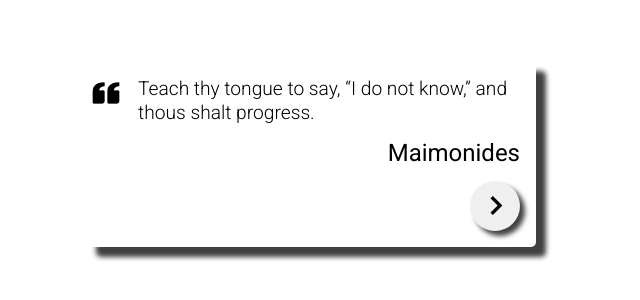
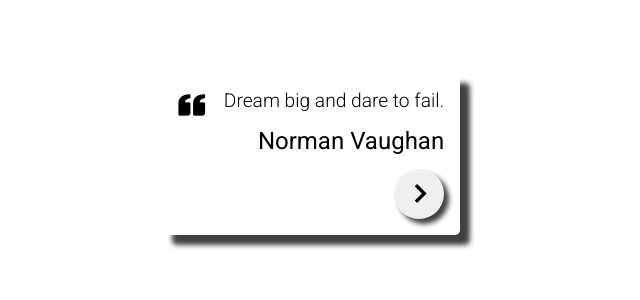
Before and after one commit to GuillermoBPY/entregable1-gen22.1, a React (Vite) app: page / in a window 1280 px wide. Shown: the part 246-546 px from the top of the page, without its empty margins (329-969 px from the left). Built offline with nearby package versions, Linux system fonts and the light colour scheme.

Commit message:
Actualizado

```diff
--- a/src/App.css
+++ b/src/App.css
@@ -17,7 +17,7 @@
 
 .quotebox__frase {
   display: grid;
-  grid-template-columns: 20px 1fr;
+  grid-template-columns: 30px 1fr;
   gap: 1rem;
   justify-items: flex-end;
 }
@@ -42,6 +42,7 @@
   place-content: center;
   box-shadow: 5px 5px 5px 0px rgba(0, 0, 0, 0.75);
   font-size: 2.5rem;
+  margin-left: auto;
 }
 .quotebox__btn:active {
   box-shadow: 10px 10px 5px 0px rgba(0, 0, 0, 0.75) inset;
--- a/src/App.jsx
+++ b/src/App.jsx
@@ -12,7 +12,7 @@
 
   return (
     <div className="App" style={{ backgroundColor: bgColor, color: bgColor }}>
-      <QuoteBox randomColor={randomColor} setbgColor={setbgColor} color={bgColor}/>
+      <QuoteBox randomColor={randomColor} setbgColor={setbgColor} bgColor={bgColor}/>
     </div>
   );
 }
--- a/src/components/QuoteBox.jsx
+++ b/src/components/QuoteBox.jsx
@@ -1,20 +1,28 @@
 import React from "react";
 import QuoteBoxFrase from "./QuoteBoxFrase";
+import QuoteboxBtn from "./QuoteBoxBtn"
+import quotes from "../json/quotes.json"
+import { useState } from "react";
 
-
-const QuoteBox = ({ randomColor, setbgColor,color}) => {
-  const randomArrayElement = (array) => {
+const QuoteBox = ({ randomColor, setbgColor, bgColor }) => {
+const randomArrayElement = (array) => {
     const indexElement = Math.floor(Math.random() * array.length);
     return array[indexElement];
   };
+  const [randomQuote, setrandomQuote] = useState(randomArrayElement(quotes));
 
+  const updateSates = () => {
+    setrandomQuote(randomArrayElement(quotes));
+    setbgColor(randomColor());
+  };
   return (
     <div className="App__quoteBox">
       <QuoteBoxFrase
-        randomArrayElement={randomArrayElement}
-        randomColor={randomColor}
-        setbgColor={setbgColor}
-        color={color}
+        randomQuote={randomQuote}
+      />
+      <QuoteboxBtn
+        bgColor={bgColor}
+        updateSates={updateSates}
       />
     </div>
   );
--- a/src/components/QuoteBoxBtn.jsx
+++ b/src/components/QuoteBoxBtn.jsx
@@ -1,8 +1,10 @@
 import React from "react";
 
-const QuoteboxBtn = ({ updateSates,color}) => {
+
+const QuoteboxBtn = ({ updateSates,bgColor}) => {
+
   return (
-    <button  style={{backgroundColor:color}} className="quotebox__btn" onClick={updateSates}>
+    <button  style={{backgroundColor:bgColor}} className="quotebox__btn" onClick={updateSates}>
       <i className="bx bx-chevron-right"></i>
     </button>
   );
--- a/src/components/QuoteBoxFrase.jsx
+++ b/src/components/QuoteBoxFrase.jsx
@@ -1,27 +1,12 @@
 import React from "react";
-import { useState } from "react";
-import QuoteBoxBtnBoxBtn from "./QuoteBoxBtn";
-import quotes from "../json/quotes.json";
 
-const QuoteBoxFrase = ({
-  randomArrayElement,
-  randomColor,
-  setbgColor,
-  color
-}) => {
-  const [randomQuote, setrandomQuote] = useState(randomArrayElement(quotes));
-
-  const updateSates = () => {
-    setrandomQuote(randomArrayElement(quotes));
-    setbgColor(randomColor());
-  };
+const QuoteBoxFrase = ({ randomQuote }) => {
 
   return (
     <div className="quotebox__frase">
       <i className="bx bxs-quote-left quotebox__frase--i"></i>
       <p>{randomQuote.quote}</p>
       <h1>{randomQuote.author}</h1>
-      <QuoteBoxBtnBoxBtn updateSates={updateSates} color={color}/>
     </div>
   );
 };
```
